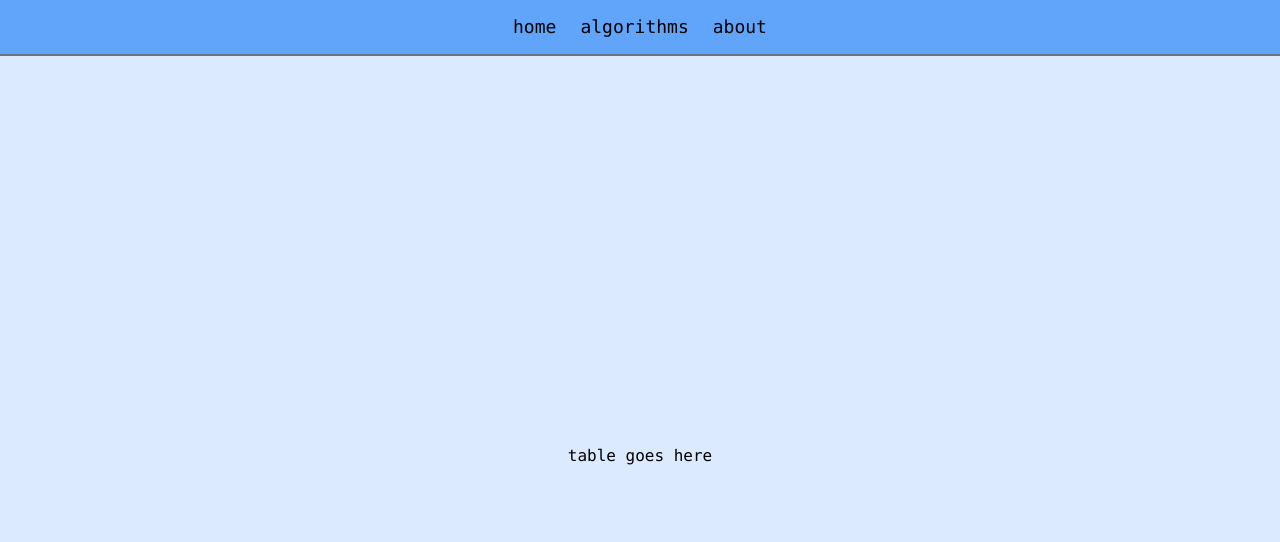
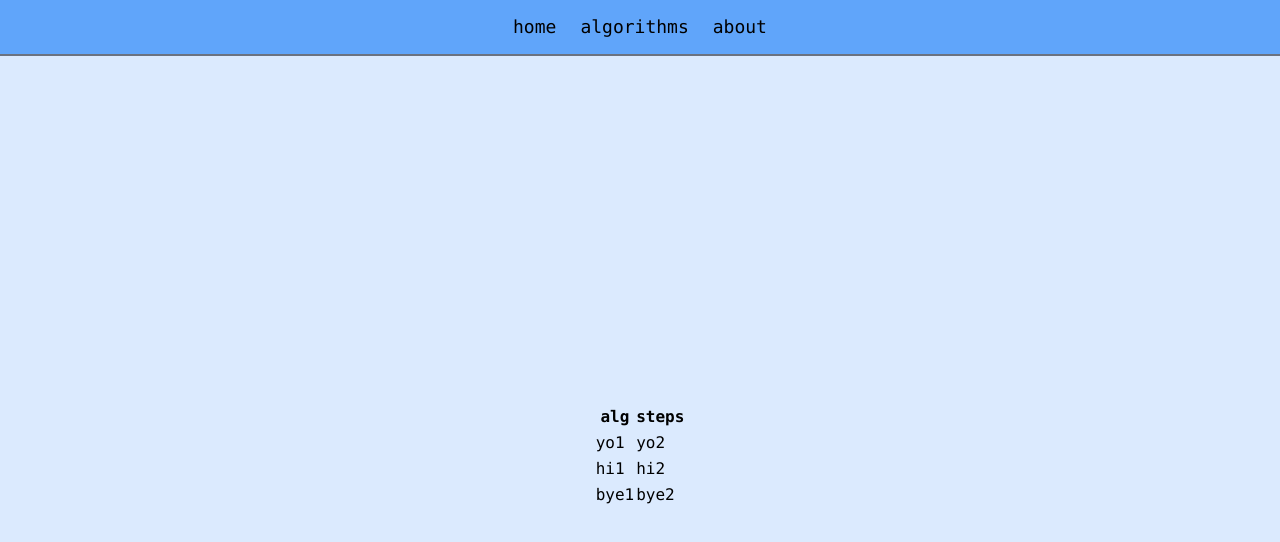
Before and after one commit to dylanjian0/rubiks-cube-trainer, a Next.js app: page /algorithms in a window 1280 px wide. Shown: the top 542 px of the page. Built offline with nearby package versions, Linux system fonts and the light colour scheme.

Commit message:
algs display format test

```diff
--- a/src/pages/algorithms.js
+++ b/src/pages/algorithms.js
@@ -1,11 +1,29 @@
 import Navbar from '../components/navbar'
 
 export default function Algorithms(){
+    const algs=[
+        {alg:"yo1",steps:"yo2"},
+        {alg:"hi1",steps:"hi2"},
+        {alg:"bye1",steps:"bye2"},
+    ]
     return(
         <>
             <Navbar/>
             <div className="min-h-screen font-mono bg-blue-100 text-black flex items-center justify-center">
-                table goes here
+                <table>
+                    <tbody>
+                        <tr>
+                            <th>alg</th>
+                            <th>steps</th>
+                        </tr>
+                        {algs.map((item)=>(
+                            <tr key={item.alg}>
+                                <td>{item.alg}</td>
+                                <td>{item.steps}</td>
+                            </tr>
+                        ))}
+                    </tbody>
+                </table>
             </div>
         </>
     );
```
Also changed, not shown: src/app/page.js (+4 -4 lines).
